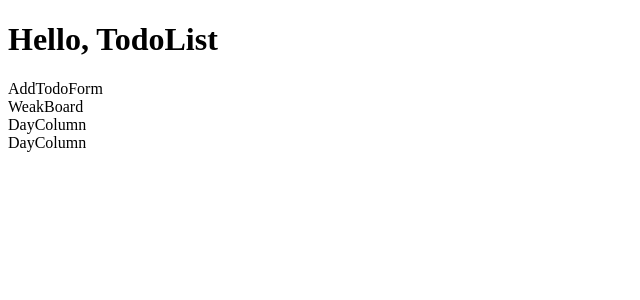
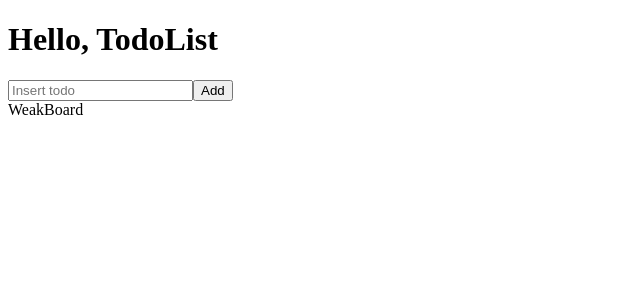
Before and after one commit to arkhipenkavitali/todolist-client, a React (Vite) app: page / in a window 1280 px wide. Shown: the top 300 px of the page, without its empty margins (0-640 px from the left). Built offline with nearby package versions, Linux system fonts and the light colour scheme.

Commit message:
add todos to view

```diff
--- a/src/components/AddTodoForm/AddTodoForm.tsx
+++ b/src/components/AddTodoForm/AddTodoForm.tsx
@@ -1,8 +1,35 @@
+import {useRef} from "react";
+import Input from "../ui/Input/Input.tsx";
+import React from "react";
+import Button from "../ui/Button/Button.tsx";
+import {useDispatch} from "react-redux";
+import {addTodo} from "../../store/slices/todosSlice.ts";
+import {Todo} from "../../store/types/todo.ts";
+
 const AddTodoForm = () => {
+	const dispatch = useDispatch();
+	const todoTitleRef = useRef<HTMLInputElement>(null);
+
+	const createTodo = (): Todo => {
+		return {
+			id: Math.random(),
+			isCompleted: false,
+			isImportant: false,
+			text: todoTitleRef.current?.value || '',
+			createdAt: Date.now().toString()
+		}
+	}
+
+	const submitNewTodo = (e: React.FormEvent<HTMLFormElement>) => {
+		e.preventDefault();
+		dispatch(addTodo(createTodo()));
+		console.log(todoTitleRef.current?.value);
+	}
     return (
-        <div>
-            AddTodoForm
-        </div>
+        <form onSubmit={submitNewTodo}>
+            <Input ref={todoTitleRef} placeholder="Insert todo" />
+	        <Button text="Add" />
+        </form>
     );
 };
 
--- a/src/components/DayColumn/DayColumn.tsx
+++ b/src/components/DayColumn/DayColumn.tsx
@@ -1,8 +1,15 @@
-const DayColumn = () => {
+import {Todo} from "../../store/types/todo.ts";
+import React from "react";
+
+interface DayColumnProps {
+	todos: Todo[]
+}
+
+const DayColumn: React.FC<DayColumnProps> = ({todos}) => {
     return (
-        <div>
-            DayColumn
-        </div>
+        <ul>
+	        {todos.map((todo: Todo) => <li key={todo.id}>{todo.text}</li>)}
+        </ul>
     );
 };
 
--- a/src/components/WeakBoard/WeakBoard.tsx
+++ b/src/components/WeakBoard/WeakBoard.tsx
@@ -1,11 +1,13 @@
 import DayColumn from "../DayColumn/DayColumn.tsx";
+import {useSelector} from "react-redux";
+import {RootState} from "../../store/store.ts";
 
 const WeakBoard = () => {
+	const todos = useSelector((state: RootState) => state.todos.todos)
     return (
         <div>
             WeakBoard
-            <DayColumn/>
-            <DayColumn/>
+            <DayColumn todos={todos}/>
         </div>
     );
 };
--- /dev/null
+++ b/src/components/ui/Button/Button.tsx
@@ -0,0 +1,13 @@
+import React from "react";
+
+interface ButtonProps {
+	text: string;
+}
+
+const Button: React.FC<ButtonProps> = ({text}) => {
+	return (
+		<button>{text}</button>
+	);
+};
+
+export default Button;
--- /dev/null
+++ b/src/components/ui/Input/Input.tsx
@@ -0,0 +1,12 @@
+import {forwardRef} from "react";
+
+interface InputProps {
+	type?: string;
+	placeholder?: string;
+}
+
+const Input = forwardRef<HTMLInputElement, InputProps>(({placeholder, type = 'text'}, ref) => {
+	return <input ref={ref} placeholder={placeholder} type={type} />;
+});
+
+export default Input;
--- a/src/store/types/todo.ts
+++ b/src/store/types/todo.ts
@@ -1,6 +1,5 @@
 export interface Todo {
     id: number;
-    userId: string;
     text: string;
     isCompleted: boolean;
     isImportant: boolean;
```
